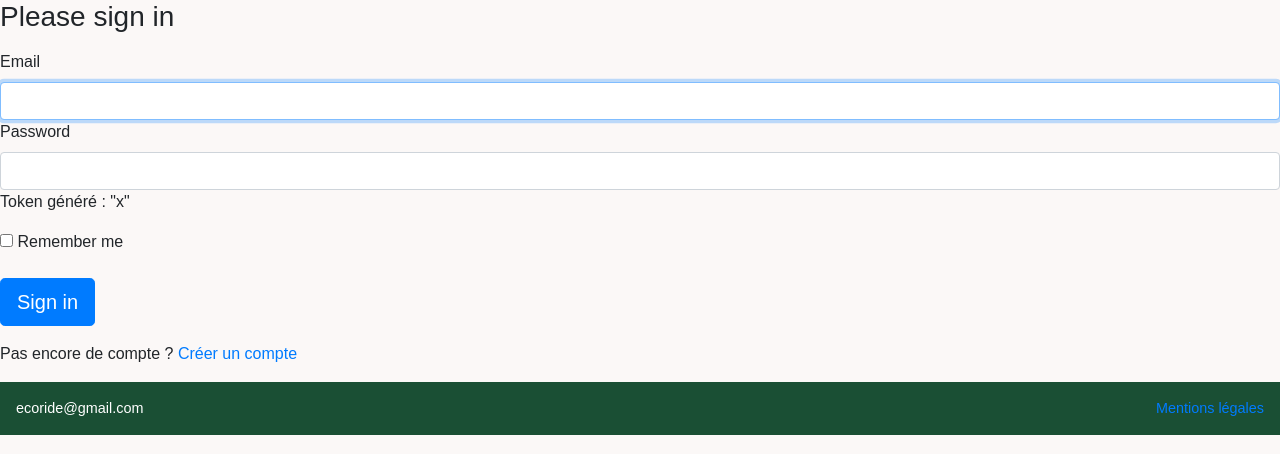
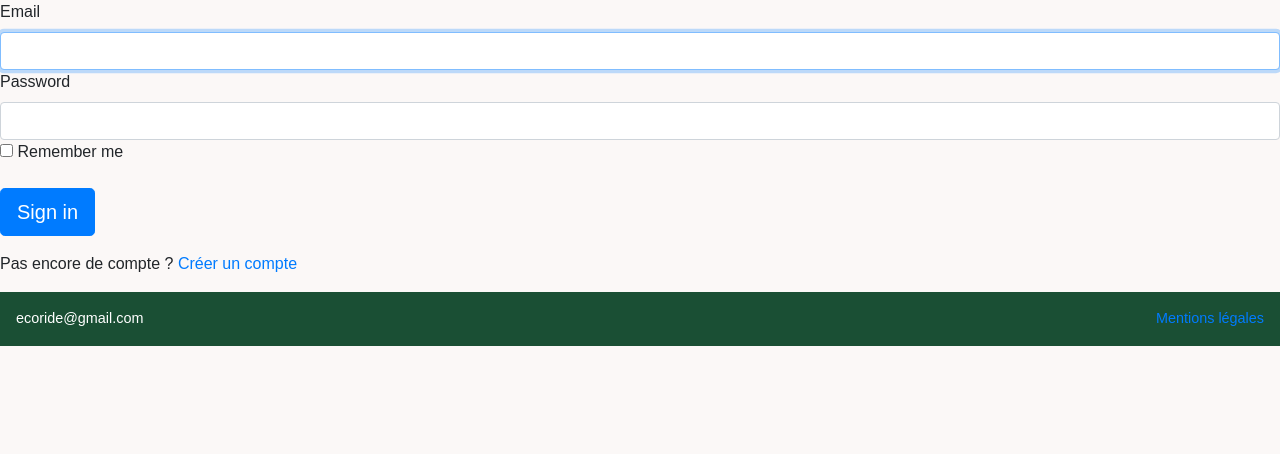
Before and after one commit to jo1208/EcoRide, a Symfony app: template templates/security/login.html.twig in a window 1280 px wide. Shown: the part 108-562 px from the top of the page. Run offline with Twig, Linux system fonts and the light colour scheme; the template is opened without the code that fills it, so the values that code supplies are empty; some libraries are stand-ins or nearby versions.

Commit message:
Modif de twig

```diff
--- a/src/Security/LoginAuthenticator.php
+++ b/src/Security/LoginAuthenticator.php
@@ -35,7 +35,7 @@ class LoginAuthenticator extends AbstractLoginFormAuthenticator
     {
         $email = $request->request->get('email', '');
         $request->getSession()->set(SecurityRequestAttributes::LAST_USERNAME, $email);
-
+        $csrfToken = $request->request->get('_csrf_token'); // Récupère le token CSRF envoyé avec la requête
 
         return new Passport(
             new UserBadge($email, function ($userIdentifier) {
@@ -53,11 +53,12 @@ class LoginAuthenticator extends AbstractLoginFormAuthenticator
             }),
             new PasswordCredentials($request->request->get('password', '')),
             [
-
+                new CsrfTokenBadge('authenticate', $csrfToken),  // Vérifie le token CSRF
                 new RememberMeBadge(),
             ]
         );
     }
+
 
 
     public function onAuthenticationSuccess(Request $request, TokenInterface $token, string $firewallName): ?Response
--- a/templates/security/login.html.twig
+++ b/templates/security/login.html.twig
@@ -8,37 +8,25 @@
 		<div class="alert alert-danger">{{ error.messageKey|trans(error.messageData, 'security') }}</div>
 	{% endif %}
 
-    {% if app.user %}
-        <div class="mb-3">
-            You are logged in as {{ app.user.userIdentifier }}, <a href="{{ path('app_logout') }}">Logout</a>
-        </div>
-    {% endif %}
+	<label for="inputEmail">Email</label>
+	<input type="email" name="email" id="inputEmail" class="form-control" autocomplete="email" required autofocus>
 
-    <h1 class="h3 mb-3 font-weight-normal">Please sign in</h1>
-    <label for="inputEmail">Email</label>
-    <input type="email" value="{{ last_username }}" name="email" id="inputEmail" class="form-control" autocomplete="email" required autofocus>
 	<label for="inputPassword">Password</label>
 	<input type="password" name="password" id="inputPassword" class="form-control" autocomplete="current-password" required>
 
-    <input type="hidden" name="_csrf_token"
-           value="{{ csrf_token('authenticate') }}">
-
-{# DEBUG TEMPORAIRE : afficher la valeur du token dans la page #}
-<p>Token généré :
-	"{{ csrf_token('authenticate') }}"</p>
-
-
+	<input type="hidden" name="_csrf_token" value="{{ csrf_token('authenticate') }}">
 
 	<div class="checkbox mb-3">
 		<label>
-            <input type="checkbox" name="_remember_me"> Remember me
+			<input type="checkbox" name="_remember_me">
+			Remember me
 		</label>
 	</div>
 
-    <button class="btn btn-lg btn-primary" type="submit">
-        Sign in
-    </button>
+	<button class="btn btn-lg btn-primary" type="submit">Sign in</button>
 </form>
+
+
 <p class="mt-3">
 	Pas encore de compte ?
 	<a href="{{ path('app_user') }}">Créer un compte</a>
```
Also changed, not shown: migrations/Version20250509051809.php (added, +33 -0 lines). Lines whose indentation alone changed are shown as unchanged.
